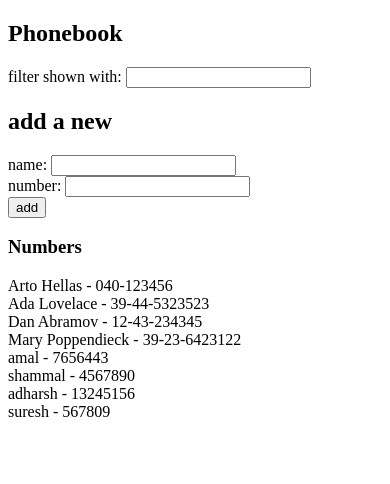
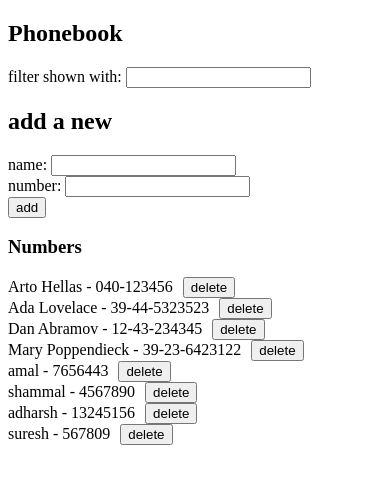
Before and after one commit to LearnFomAmal/fullstackopen, a React (Vite) app in the folder part-2/phonebook/: page / in a window 390 px wide. Shown: the top 484 px of the page. Built offline with nearby package versions, Linux system fonts and the light colour scheme; data requests are answered from the project's data file.

Commit message:
phonebook 2.13 continuing

```diff
--- a/part-2/phonebook/src/App.jsx
+++ b/part-2/phonebook/src/App.jsx
@@ -1,5 +1,5 @@
 import { useState, useEffect } from "react";
-import { getPersons, addPerson } from "./services/phoneBookApi";
+import { getPersons, addPerson , deletePerson} from "./services/phoneBookApi";
 
 const App = () => {
   const [persons, setPersons] = useState([]);
@@ -54,7 +54,7 @@ const App = () => {
         setNumber={setNumber}
       />
       <h3>Numbers</h3>
-      <Persons filteredPersons={filteredPersons} loading={loading} />
+      <Persons filteredPersons={filteredPersons} loading={loading} setPersons={setPersons} />
     </div>
   );
 };
@@ -92,7 +92,7 @@ function PersonForm({
   );
 }
 
-function Persons({ filteredPersons, loading }) {
+function Persons({ filteredPersons, loading,setPersons }) {
   return (
     <div>
       {loading ? (
@@ -101,6 +101,10 @@ function Persons({ filteredPersons, loading }) {
         filteredPersons.map((person) => (
           <div key={person.id}>
             {person.name} - {person.number}
+            <button onClick={() => deletePerson(person.id).then(() => {
+               setPersons((prev) => prev.filter((p)=>p.id !== person.id))
+            })}
+            style={{marginLeft:'10px',}}>delete</button>
           </div>
         ))
       )}
--- a/part-2/phonebook/src/services/phoneBookApi.js
+++ b/part-2/phonebook/src/services/phoneBookApi.js
@@ -2,12 +2,17 @@ import axios from "axios";
 
 const baseUrl = "http://localhost:3001/persons";
 
-export const getPersons = () => {
-  const response = axios.get(baseUrl);
-  return response.then((res) => res.data);
+export const getPersons = async () => {
+  const response =await axios.get(baseUrl);
+   return response.data;
 };
 
-export const addPerson = (newObj) => {
-  const response = axios.post(baseUrl, newObj);
-  return response.then((res) => res.data);
+export const addPerson = async (newObj) => {
+  const response = await axios.post(baseUrl, newObj);
+    return response.data;
 };
+
+export const deletePerson = async (id) => {
+    const response=await axios.delete(`${baseUrl}/${id}`);
+    return response.data;
+}
```
